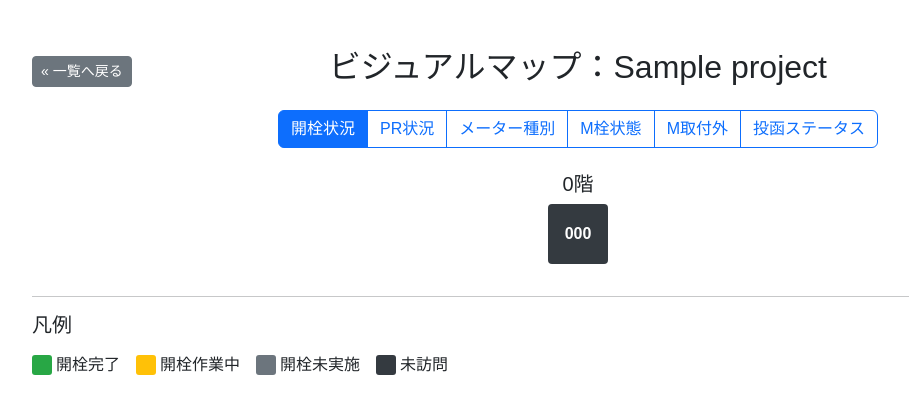
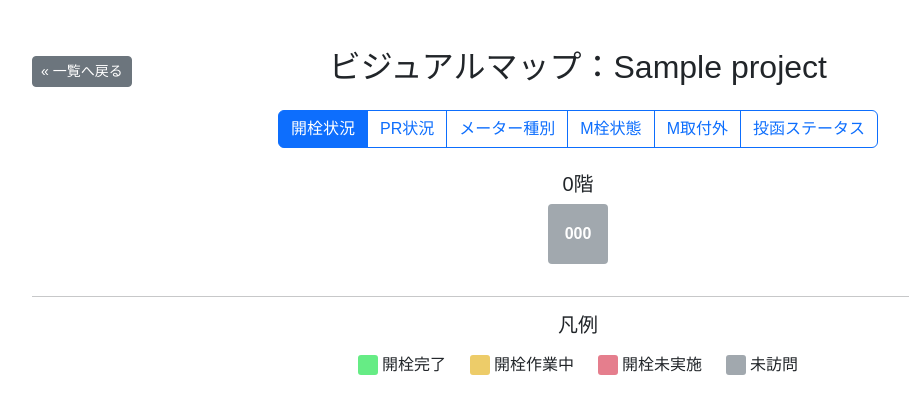
Before and after one commit to D-Shirai/KaisenManage, a Django app: page /core/1/map/ in a window 1280 px wide. Shown: the part 80-494 px from the top of the page, without its empty margins (62-971 px from the left). Run offline with Django 5.2, Linux system fonts and the light colour scheme; the first user in the database is signed in; tables that the repository leaves empty hold one stand-in row (Sample ...).

Commit message:
Apply legend update and meter_type-other refactor

```diff
--- a/core/views.py
+++ b/core/views.py
@@ -12,7 +12,8 @@ from django.urls import reverse
 from django.contrib import messages
 from django.views.decorators.http import require_http_methods
 from django.db.models import Q
-from django.db.models.functions import Substr
+# from django.db.models.functions import Substr  # 未使用ならコメントアウト
+from django.db import IntegrityError  # 必要に応じて
 
 from .models import Project, Assignment, Customer, Photo
 from .forms import (
@@ -22,8 +23,8 @@ from .forms import (
     CustomUserForm, UserImportEditForm
 )
 
+User = get_user_model()
 
-User = get_user_model()
 
 
 # ─── ホーム画面 ───────────────────────────────────────────
@@ -609,11 +610,13 @@ def import_users_confirm(request):
         action    = request.POST.get('action')
         index_str = request.POST.get('index')
 
+        # ─── 編集 ─────────────────────────────
         if action == 'edit' and index_str is not None:
             idx = int(index_str)
             request.session['edit_index'] = idx
             return redirect('core:import_users_edit')
 
+        # ─── 削除 ─────────────────────────────
         if action == 'delete' and index_str is not None:
             idx = int(index_str)
             if 0 <= idx < len(preview_data):
@@ -625,29 +628,42 @@ def import_users_confirm(request):
                 messages.info(request, f"{idx+1} 行目を削除しました。")
             return redirect('core:import_users_confirm')
 
+        # ─── 登録 ─────────────────────────────
         if action == 'register':
+            imported = []
+            skipped  = []
+
             for row in preview_data:
-                user, created = User.objects.update_or_create(
-                    code=row['code'],
-                    defaults={
-                        'username':  row['code'],
-                        'last_name': row['last_name'],
-                        'first_name':row['first_name'],
-                        'company':   row['company'],
-                        'district':  row['district'],
-                        'team':      row['team'],
-                        'group':     row['group'],
-                        'is_staff':  row['is_staff'],
-                    }
+                code = row.get('code')
+                if not code:
+                    continue
+
+                # code または username が既存ならスキップ
+                if User.objects.filter(Q(code=code) | Q(username=code)).exists():
+                    skipped.append(code)
+                    continue
+
+                # 新規作成
+                user = User.objects.create_user(
+                    code=code,
+                    username=code,
+                    last_name=row.get('last_name', ''),
+                    first_name=row.get('first_name', ''),
+                    company=row.get('company', ''),
+                    district=row.get('district', ''),
+                    team=row.get('team', ''),
+                    group=row.get('group', ''),
+                    is_staff=row.get('is_staff', False),
+                    password=code,
                 )
-                if created:
-                    user.set_password(row['code'])
-                    user.save(update_fields=['password'])
+                imported.append(code)
 
+            # セッションとメッセージ
             request.session.pop('preview_data', None)
             messages.success(
                 request,
-                'ユーザーをインポートしました（初期パスワードは氏名コードです）。'
+                f"{len(imported)} 人をインポート（初期パスワードは氏名コード）。"
+                + (f" {len(skipped)} 人は既に存在していたためスキップしました。" if skipped else "")
             )
             return redirect('core:user_manage')
 
--- a/templates/core/project_map.html
+++ b/templates/core/project_map.html
@@ -1,17 +1,15 @@
-{# templates/core/project_map.html #}
 {% extends "base.html" %}
 {% load static %}
 
 {% block title %}ビジュアルマップ | {{ project.name }}{% endblock %}
 
-{# 1) CSS を extra_css ブロックで流し込む #}
 {% block extra_css %}
 <style>
 .room-container {
   display: flex;
   flex-wrap: wrap;
-  justify-content: center;  /* 中央寄せ */
-  gap: 0.5rem;              /* ブロック間の隙間 */
+  justify-content: center;
+  gap: 0.5rem;
   margin-bottom: 2rem;
 }
 
@@ -25,53 +23,67 @@
   color: #fff;
   font-weight: bold;
   cursor: pointer;
-  background-color: #6c757d; /* デフォルト */
+  background-color: #6c757d;
 }
 
-/* 切り替えボタン下の余白 */
 .status-toggle { margin-bottom: 1.5rem; }
 
+/* 凡例グループ */
+.legend {
+  display: flex;
+  flex-wrap: wrap;
+  align-items: center;
+  gap: 1.5rem;
+  margin-bottom: 0.5rem;
+}
+
+#legend-container {
+  display: flex;
+  flex-wrap: wrap;
+  justify-content: center;
+  gap: 2rem;
+  margin-top: 1rem;
+}
+
 /* 開栓状況 */
-.marker-open_status-完了        { background-color: #28a745; }
-.marker-open_status-開栓作業中  { background-color: #ffc107; color:#000; }
-.marker-open_status-開栓未実施  { background-color: #6c757d; }
-.marker-open_status-未訪問      { background-color: #343a40; }
+.marker-open_status-完了        { background-color: rgb(102, 236, 133); }
+.marker-open_status-開栓作業中  { background-color: rgb(237, 204, 105); color: #000; }
+.marker-open_status-開栓未実施  { background-color: rgb(229, 126, 141); }
+.marker-open_status-未訪問      { background-color: rgb(161, 168, 174); }
 
 /* PR状況 */
-.marker-pr_status-在宅   { background-color: #198754; }
-.marker-pr_status-不在   { background-color: #dc3545; }
-.marker-pr_status-未訪問 { background-color: #6c757d; }
+.marker-pr_status-在宅   { background-color: rgb(102, 236, 133); }
+.marker-pr_status-不在   { background-color: rgb(229, 126, 141); }
+.marker-pr_status-未訪問 { background-color: rgb(161, 168, 174); }
 
 /* メーター種別 */
-.marker-meter_type-N { background-color: #0d6efd; }
-.marker-meter_type-F { background-color: #6610f2; }
+.marker-meter_type-N        { background-color: rgb(102, 236, 133); }
+.marker-meter_type-N-other  { background-color: rgb(79, 177, 102); }
+.marker-meter_type-F        { background-color: rgb(161, 168, 174); }
+.marker-meter_type-A        { background-color: rgb(229, 126, 141); }
 
 /* M栓状態 */
-.marker-m_valve_state-アキ    { background-color: #0dcaf0; color:#000; }
-.marker-m_valve_state-シマリ  { background-color: #6f42c1; }
+.marker-m_valve_state-アキ   { background-color: rgb(102, 236, 133); }
+.marker-m_valve_state-シマリ { background-color: rgb(229, 126, 141); }
 
 /* M取付外 */
-.marker-m_valve_attach-取付 { background-color: #198754; }
-.marker-m_valve_attach-取外 { background-color: #fd7e14; }
+.marker-m_valve_attach-取付 { background-color: rgb(102, 236, 133); }
+.marker-m_valve_attach-取外 { background-color: rgb(229, 126, 141); }
 
 /* 投函ステータス */
-.marker-leaflet_status-未投函 { background-color: #ffc107; color:#000; }
-.marker-leaflet_status-投函済 { background-color: #20c997; }
+.marker-leaflet_status-未投函 { background-color: rgb(229, 126, 141); }
+.marker-leaflet_status-投函済 { background-color: rgb(102, 236, 133); }
 </style>
 {% endblock extra_css %}
 
 {% block content %}
 <div class="container my-5">
   <div class="d-flex justify-content-between align-items-center mb-3">
-    <a href="{% url 'core:project_detail' project.pk %}"
-       class="btn btn-secondary btn-sm">
-      &laquo; 一覧へ戻る
-    </a>
+    <a href="{% url 'core:project_detail' project.pk %}" class="btn btn-secondary btn-sm">&laquo; 一覧へ戻る</a>
     <h2>ビジュアルマップ：{{ project.name }}</h2>
     <div style="width:100px;"></div>
   </div>
 
-  {# 2) ステータス切り替えボタン #}
   <div class="status-toggle text-center">
     <div class="btn-group" role="group">
       <button type="button" class="btn btn-outline-primary active" data-type="open_status">開栓状況</button>
@@ -119,49 +118,64 @@ M取付外: {{ a.m_valve_attach }}
   <p class="text-center">表示するデータがありません。</p>
   {% endfor %}
 
-  {# 4) 凡例 #}
   <hr>
-  <h5>凡例</h5>
-  <div class="d-flex flex-wrap gap-3 mt-3">
-    <div class="d-flex align-items-center">
-      <span class="d-inline-block marker-open_status-完了" style="width:20px; height:20px; border-radius:3px;"></span>
-      <span class="ms-1">開栓完了</span>
+  <h5 class="text-center">凡例</h5>
+  <div id="legend-container">
+    <div class="legend legend-open_status">
+      <div class="d-flex align-items-center"><span class="d-inline-block marker-open_status-完了" style="width:20px;height:20px;border-radius:3px;"></span><span class="ms-1">開栓完了</span></div>
+      <div class="d-flex align-items-center"><span class="d-inline-block marker-open_status-開栓作業中" style="width:20px;height:20px;border-radius:3px;"></span><span class="ms-1">開栓作業中</span></div>
+      <div class="d-flex align-items-center"><span class="d-inline-block marker-open_status-開栓未実施" style="width:20px;height:20px;border-radius:3px;"></span><span class="ms-1">開栓未実施</span></div>
+      <div class="d-flex align-items-center"><span class="d-inline-block marker-open_status-未訪問" style="width:20px;height:20px;border-radius:3px;"></span><span class="ms-1">未訪問</span></div>
     </div>
-    <div class="d-flex align-items-center">
-      <span class="d-inline-block marker-open_status-開栓作業中" style="width:20px; height:20px; border-radius:3px;"></span>
-      <span class="ms-1">開栓作業中</span>
+    <div class="legend legend-pr_status" style="display:none">
+      <div class="d-flex align-items-center"><span class="d-inline-block marker-pr_status-在宅" style="width:20px;height:20px;border-radius:3px;"></span><span class="ms-1">在宅</span></div>
+      <div class="d-flex align-items-center"><span class="d-inline-block marker-pr_status-不在" style="width:20px;height:20px;border-radius:3px;"></span><span class="ms-1">不在</span></div>
+      <div class="d-flex align-items-center"><span class="d-inline-block marker-pr_status-未訪問" style="width:20px;height:20px;border-radius:3px;"></span><span class="ms-1">未訪問</span></div>
     </div>
-    <div class="d-flex align-items-center">
-      <span class="d-inline-block marker-open_status-開栓未実施" style="width:20px; height:20px; border-radius:3px;"></span>
-      <span class="ms-1">開栓未実施</span>
+    <div class="legend legend-meter_type" style="display:none">
+      <div class="d-flex align-items-center"><span class="d-inline-block marker-meter_type-N" style="width:20px;height:20px;border-radius:3px;"></span><span class="ms-1">N</span></div>
+      <div class="d-flex align-items-center"><span class="d-inline-block marker-meter_type-N-other" style="width:20px;height:20px;border-radius:3px;"></span><span class="ms-1">N(他)</span></div>
+      <div class="d-flex align-items-center"><span class="d-inline-block marker-meter_type-F" style="width:20px;height:20px;border-radius:3px;"></span><span class="ms-1">F</span></div>
+      <div class="d-flex align-items-center"><span class="d-inline-block marker-meter_type-A" style="width:20px;height:20px;border-radius:3px;"></span><span class="ms-1">A</span></div>
     </div>
-    <div class="d-flex align-items-center">
-      <span class="d-inline-block marker-open_status-未訪問" style="width:20px; height:20px; border-radius:3px;"></span>
-      <span class="ms-1">未訪問</span>
+    <div class="legend legend-m_valve_state" style="display:none">
+      <div class="d-flex align-items-center"><span class="d-inline-block marker-m_valve_state-アキ"style="width:20px; height:20px; border-radius:3px;"></span><span class="ms-1">アキ</span></div>
+      <div class="d-flex align-items-center"><span class="d-inline-block marker-m_valve_state-シマリ"style="width:20px; height:20px; border-radius:3px;"></span><span class="ms-1">シマリ</span></div>
     </div>
-    {# 他ステータスも追加可能 #}
+      <div class="legend legend-m_valve_attach" style="display:none"><div class="d-flex align-items-center"><span class="d-inline-block marker-m_valve_attach-取付"style="width:20px; height:20px; border-radius:3px;"></span><span class="ms-1">取付</span></div>
+      <div class="d-flex align-items-center"><span class="d-inline-block marker-m_valve_attach-取外"style="width:20px; height:20px; border-radius:3px;"></span><span class="ms-1">取外</span></div>
+    </div>
+    <div class="legend legend-leaflet_status" style="display:none">
+      <div class="d-flex align-items-center"><span class="d-inline-block marker-leaflet_status-未投函"style="width:20px; height:20px; border-radius:3px;"></span><span class="ms-1">未投函</span></div>
+      <div class="d-flex align-items-center"><span class="d-inline-block marker-leaflet_status-投函済"style="width:20px; height:20px; border-radius:3px;"></span><span class="ms-1">投函済</span></div>
+    </div>
   </div>
 </div>
 {% endblock content %}
 
-{# 5) JS を extra_js ブロックで流し込む #}
 {% block extra_js %}
 <script>
 document.addEventListener('DOMContentLoaded', ()=>{
   let currentType = 'open_status';
   const markers = document.querySelectorAll('.room-marker');
   const buttons = document.querySelectorAll('.status-toggle button');
+  const legends = document.querySelectorAll('#legend-container .legend');
 
   function updateMarkers(){
     markers.forEach(el=>{
-      // リセット
       el.className = 'room-marker';
-      // 選択されたステータス値を取得
-      const raw = el.dataset[currentType] || '';
-      const safe = raw.replace(/[^0-9A-Za-z\u4E00-\u9FFF]/g,'');
-      // クラス追加
+      let raw = el.dataset[currentType] || '';
+      // meter_type の "N(他)" を "N-other" に変換
+      if(currentType === 'meter_type') raw = raw.replace(/\(他\)/g, '-other');
+      const safe = raw.replace(/[^0-9A-Za-z\u4E00-\u9FFF\u30A0-\u30FF\-]/g, '');
       el.classList.add(`marker-${currentType}-${safe}`);
     });
+  }
+
+  function updateLegend(){
+    legends.forEach(el=> el.style.display = 'none');
+    const active = document.querySelector(`#legend-container .legend-${currentType}`);
+    if(active) active.style.display = 'flex';
   }
 
   buttons.forEach(btn=>{
@@ -170,10 +184,13 @@ document.addEventListener('DOMContentLoaded', ()=>{
       btn.classList.add('active');
       currentType = btn.dataset.type;
       updateMarkers();
+      updateLegend();
     });
   });
 
+  // 初期表示
   updateMarkers();
+  updateLegend();
 });
 </script>
 {% endblock extra_js %}
```
Also changed, not shown: other parts of templates/core/project_map.html (+2 -15 lines), kaisenapp/settings.py (+24 -7 lines). Lines whose indentation alone changed are shown as unchanged.
